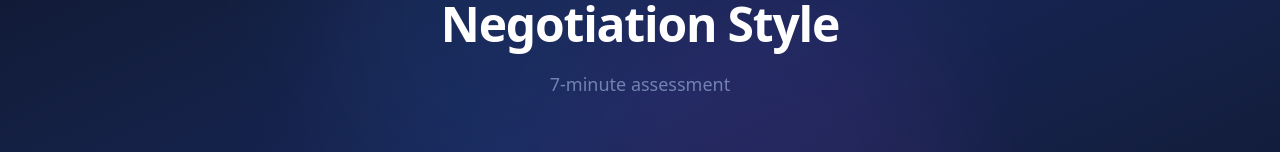
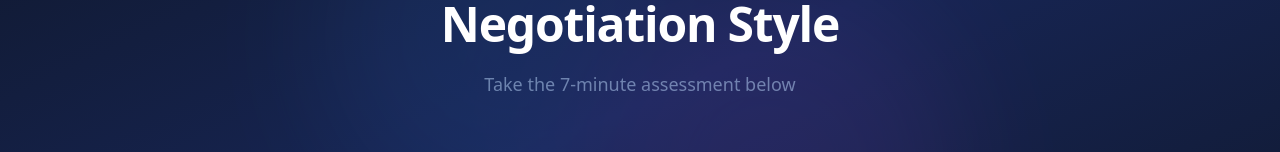
Before and after one commit to emailden-git/negotiation-profiler, a React (Create React App) app: page / in a window 1280 px wide. Shown: the part 194-346 px from the top of the page. Built offline with nearby package versions, Linux system fonts and the light colour scheme.

Commit message:
added Take the 7 minute

```diff
--- a/src/App.js
+++ b/src/App.js
@@ -407,7 +407,7 @@ if(phase==='intro') return(
           <h1 className="text-5xl font-bold mb-4 leading-tight tracking-tight">
             Discover Your<br/>Negotiation Style
           </h1>
-          <p className="text-blue-200/50 text-lg mb-14">7‑minute assessment</p>
+          <p className="text-blue-200/50 text-lg mb-14">Take the 7‑minute assessment below</p>
 
         <div className="grid grid-cols-4 gap-3 max-w-sm mx-auto mb-14">
   {[
```
